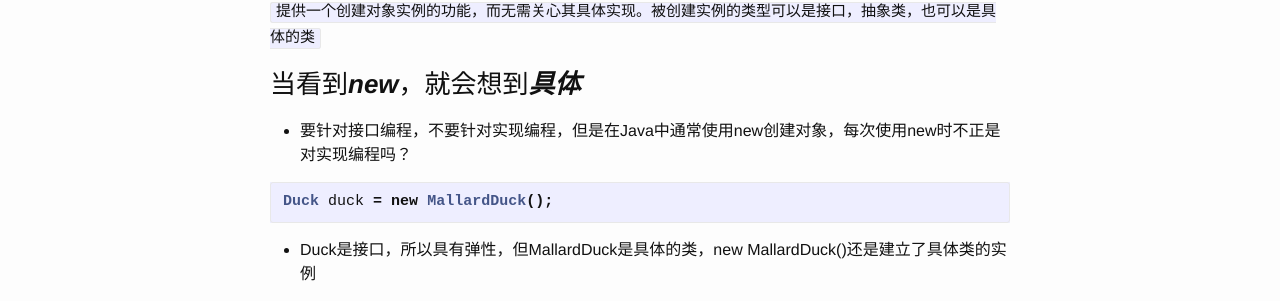
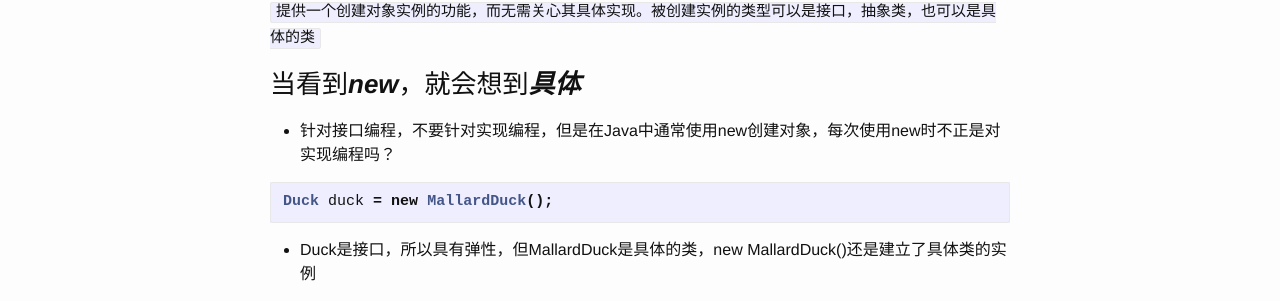
Before and after one commit to willseeyou/willseeyou.github.io, a Jekyll site: the page built from _posts/design-pattern/2016-03-15-design-pattern-simple-factory.md, in a window 1280 px wide. Shown: the part 255-556 px from the top of the page. Built offline with Jekyll 4.4.1, drawn with Linux system fonts in a browser that asks for light colours.

Commit message:
Update 2016-03-15-design-pattern-simple-factory.md

````diff
--- a/_posts/design-pattern/2016-03-15-design-pattern-simple-factory.md
+++ b/_posts/design-pattern/2016-03-15-design-pattern-simple-factory.md
@@ -8,7 +8,7 @@ categories: design-pattern
 `提供一个创建对象实例的功能，而无需关心其具体实现。被创建实例的类型可以是接口，抽象类，也可以是具体的类`
 
 ### 当看到***new***，就会想到***具体***
-* 要针对接口编程，不要针对实现编程，但是在Java中通常使用new创建对象，每次使用new时不正是对实现编程吗？
+* 针对接口编程，不要针对实现编程，但是在Java中通常使用new创建对象，每次使用new时不正是对实现编程吗？
 
 ```java
 Duck duck = new MallardDuck();
````
